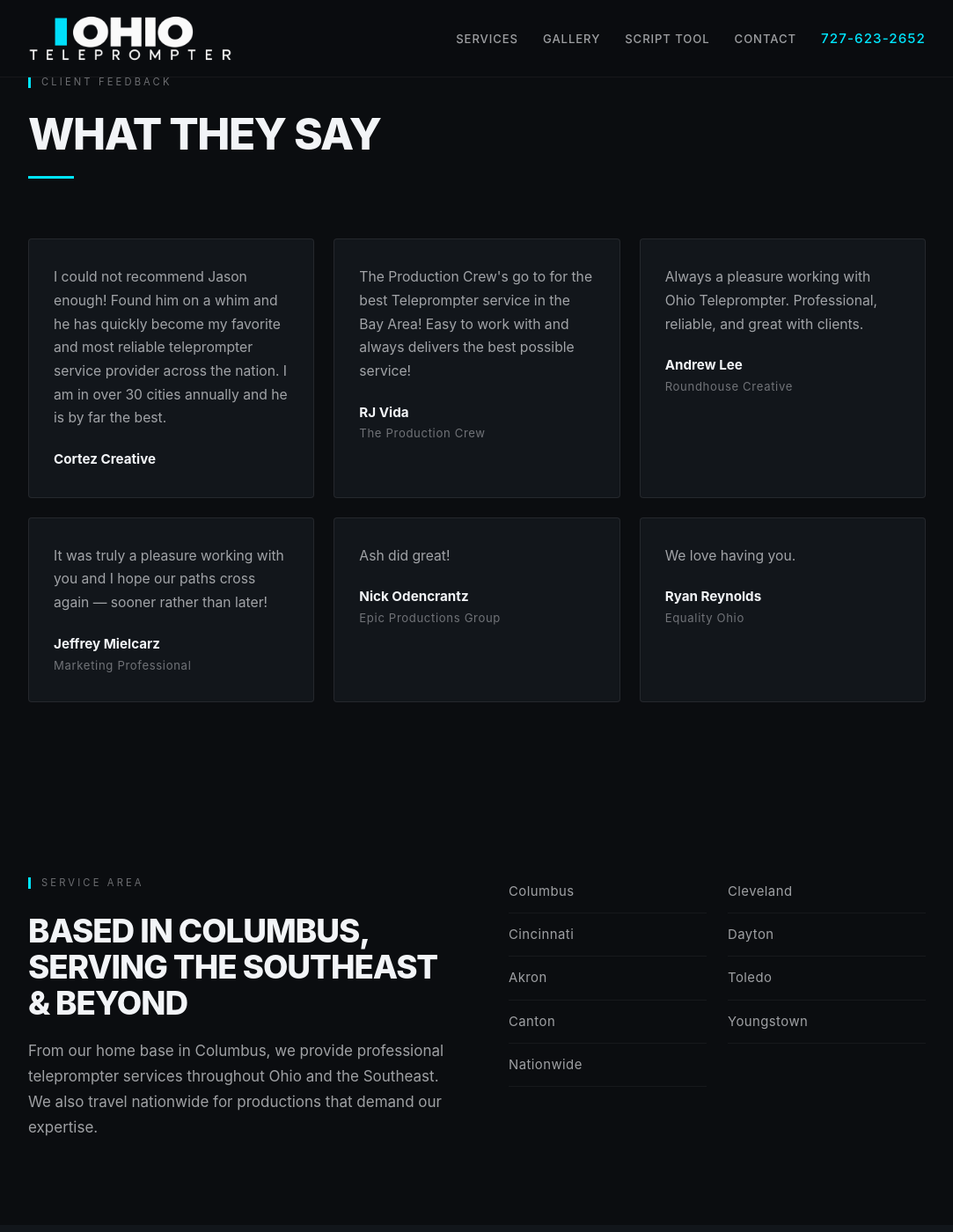
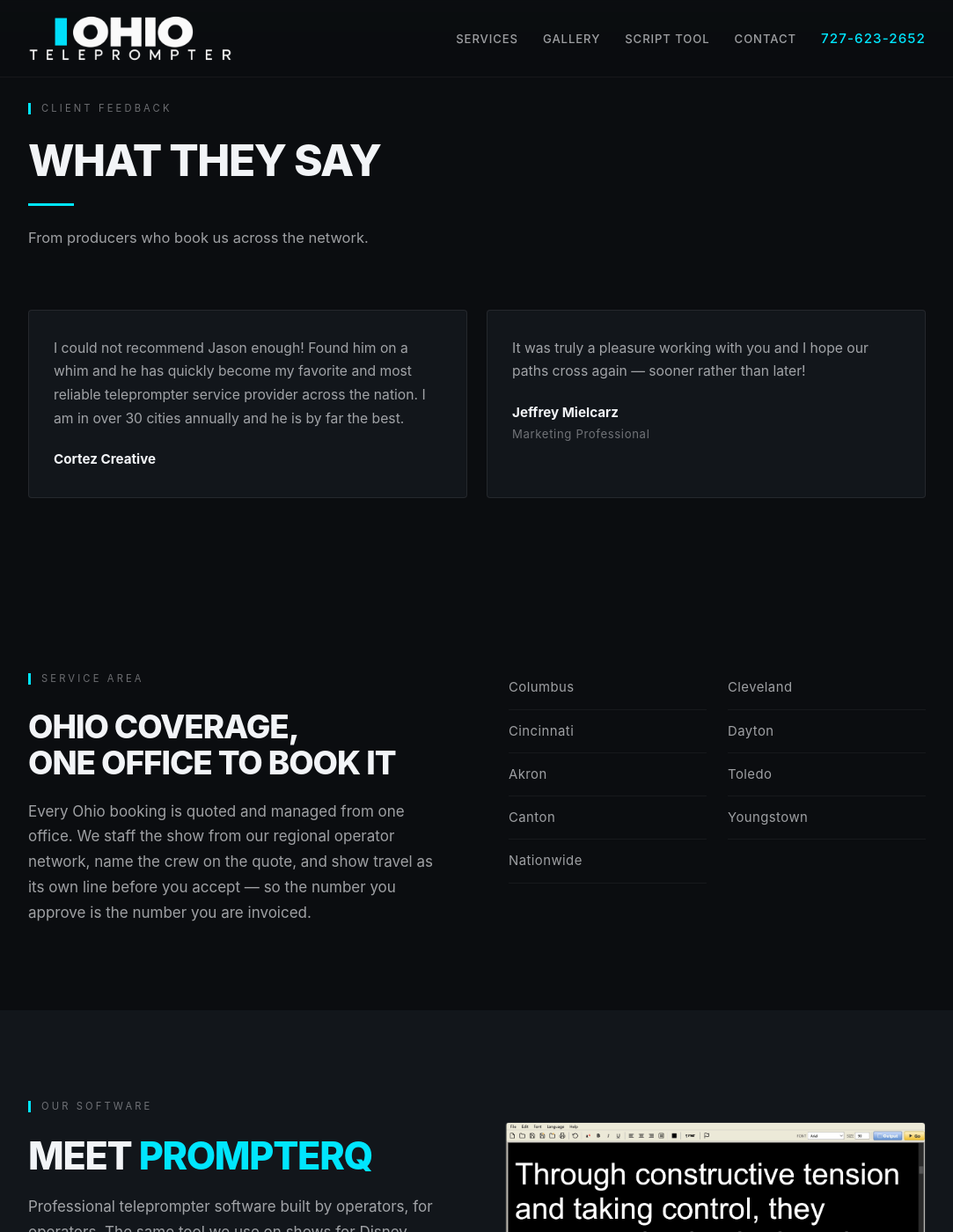
Before and after one commit to jasproj/ohioteleprompter, a Jekyll site: the page index.html, which Jekyll copies as it is, in a window 1280 px wide and 1400 px high, scrolled down 5194 px. Shown: the whole window at 88% size, without its empty margins (98-1181 px from the left). Built offline with Jekyll 4.4.1, drawn with Linux system fonts in a browser that asks for light colours; some of the changed text lies outside the part shown.

Commit message:
Honesty pass: drop swapped-state testimonials, false base claims, and fabricated schema address (#24)
Four testimonials were Florida quotes re-attributed to this state (incl. "Ryan
Reynolds, Equality Ohio" — he is Equality Florida), the hero/coverage/contact/
footer claimed a local base that does not exist, and the LocalBusiness schema
carried a made-up local address with region "FL". Replaced with the truthful
network model: bookings managed from Tampa HQ, crews staffed regionally, crew and
travel shown on the quote. Schema is now ProfessionalService with the real HQ
address, areaServed = this state, parentOrganization = National Teleprompter.
Full state-specific differentiation follows the operator-bench research.


Claude-Session: https://claude.ai/code/session_01Nvz6MHpRRD524cvTRtNsRm

Co-authored-by: Claude Fable 5.1 <noreply@anthropic.com>

```diff
--- a/index.html
+++ b/index.html
@@ -3,8 +3,8 @@
 <head>
     <meta charset="UTF-8">
     <meta name="viewport" content="width=device-width, initial-scale=1.0">
-    <title>Teleprompter Services Columbus & Ohio | Ohio Teleprompter</title>
-    <meta name="description" content="Professional teleprompter services in Columbus, Cleveland, Cincinnati, and throughout Ohio. Experienced teleprompter operators for live events, corporate video, broadcast TV, and political events since 1999.">
+    <title>Teleprompter Rental Ohio | Operator Included | National Teleprompter Network</title>
+    <meta name="description" content="Teleprompter rental with operator across Ohio — Columbus, Cleveland, Cincinnati, Dayton. Presidential glass, camera-mount, confidence monitors. Crews staffed from our regional network; quotes show crew and travel before you accept.">
 
     <link rel="canonical" href="https://ohioteleprompter.com/">
 
@@ -25,8 +25,8 @@
     <meta name="theme-color" content="#0B0D10">
 
     <!-- Open Graph -->
-    <meta property="og:title" content="Teleprompter Services in Columbus & Ohio">
-    <meta property="og:description" content="Professional teleprompter services in Columbus, Cleveland, Cincinnati, and throughout Ohio. Experienced operators for live events, corporate video, and broadcast since 1999.">
+    <meta property="og:title" content="Teleprompter Rental Ohio | Operator Included">
+    <meta property="og:description" content="Teleprompter rental with operator across Ohio — Columbus, Cleveland, Cincinnati, Dayton. Presidential glass, camera-mount, confidence monitors. Crews staffed from our regional network; quotes show crew and travel before you accept.">
     <meta property="og:type" content="website">
     <meta property="og:url" content="https://ohioteleprompter.com/">
     <meta property="og:image" content="https://ohioteleprompter.com/og-image.jpg">
@@ -36,9 +36,10 @@
     <script type="application/ld+json">
     {
         "@context": "https://schema.org",
-        "@type": "LocalBusiness",
+        "@type": "ProfessionalService",
         "name": "Ohio Teleprompter",
-        "description": "Professional teleprompter services in Columbus and throughout Ohio for live events, video production, corporate communications, and broadcast television.",
+        "alternateName": "National Teleprompter — Ohio",
+        "description": "Teleprompter rental with operator across Ohio. Bookings managed from the National Teleprompter Network headquarters in Tampa, FL; crews staffed from the regional operator network.",
         "url": "https://ohioteleprompter.com",
         "logo": "https://ohioteleprompter.com/logo-header.png",
         "image": "https://ohioteleprompter.com/og-image.jpg",
@@ -46,29 +47,43 @@
         "email": "jason@floridateleprompter.com",
         "address": {
             "@type": "PostalAddress",
-            "streetAddress": "Columbus",
-            "addressLocality": "Columbus",
+            "addressLocality": "Temple Terrace",
             "addressRegion": "FL",
-            "postalCode": "43215",
+            "postalCode": "33617",
             "addressCountry": "US"
         },
-        "geo": {
-            "@type": "GeoCoordinates",
-            "latitude": "39.9612",
-            "longitude": "-82.9988"
+        "areaServed": [
+            {
+                "@type": "State",
+                "name": "Ohio"
+            },
+            {
+                "@type": "City",
+                "name": "Columbus"
+            },
+            {
+                "@type": "City",
+                "name": "Cleveland"
+            },
+            {
+                "@type": "City",
+                "name": "Cincinnati"
+            },
+            {
+                "@type": "City",
+                "name": "Dayton"
+            }
+        ],
+        "parentOrganization": {
+            "@type": "Organization",
+            "name": "National Teleprompter",
+            "url": "https://nationalteleprompter.com"
         },
-        "areaServed": [
-            {"@type": "State", "name": "Ohio"},
-            {"@type": "City", "name": "Columbus"},
-            {"@type": "City", "name": "Cleveland"},
-            {"@type": "City", "name": "Cincinnati"},
-            {"@type": "City", "name": "Dayton"}
-        ],
         "foundingDate": "1999",
         "priceRange": "$$",
-        "openingHours": "Mo-Su 00:00-23:59",
         "sameAs": [
             "https://nationalteleprompter.com",
+            "https://floridateleprompter.com",
             "https://www.productionhub.com/profiles/details/177046"
         ]
     }
@@ -504,7 +519,7 @@
         <div class="wrap">
             <p class="hero-tagline">Powering Outstanding Performances</p>
             <h1>Professional Teleprompter Operators for Live Events, Broadcast & Corporate Video</h1>
-            <p class="hero-vp">25+ years. Broadcast-grade gear. Trusted on shows for Obama, Disney, ESPN, WWE, and Fortune 500 producers. Based in Columbus, serving Ohio and nationwide.</p>
+            <p class="hero-vp">25+ years. Broadcast-grade gear. Trusted on shows for Obama, Disney, ESPN, WWE, and Fortune 500 producers. Bookings managed from our Tampa headquarters, crews staffed across Ohio from our regional operator network.</p>
             <div class="hero-ctas">
                 <a href="#contact" class="btn btn-primary">Get a Quote</a>
                 <a href="tel:727-623-2652" class="btn btn-secondary">Call 727-623-2652</a>
@@ -680,6 +695,7 @@
             <div class="sec-head">
                 <span class="eyebrow">Client Feedback</span>
                 <h2 class="sec-title">What They Say</h2>
+                <p class="sec-sub">From producers who book us across the network.</p>
             </div>
             <div class="quote-grid">
                 <blockquote class="quote">
@@ -687,29 +703,9 @@
                     <div class="quote-by">Cortez Creative</div>
                 </blockquote>
                 <blockquote class="quote">
-                    <p>The Production Crew's go to for the best Teleprompter service in the Bay Area! Easy to work with and always delivers the best possible service!</p>
-                    <div class="quote-by">RJ Vida</div>
-                    <div class="quote-co">The Production Crew</div>
-                </blockquote>
-                <blockquote class="quote">
-                    <p>Always a pleasure working with Ohio Teleprompter. Professional, reliable, and great with clients.</p>
-                    <div class="quote-by">Andrew Lee</div>
-                    <div class="quote-co">Roundhouse Creative</div>
-                </blockquote>
-                <blockquote class="quote">
                     <p>It was truly a pleasure working with you and I hope our paths cross again — sooner rather than later!</p>
                     <div class="quote-by">Jeffrey Mielcarz</div>
                     <div class="quote-co">Marketing Professional</div>
-                </blockquote>
-                <blockquote class="quote">
-                    <p>Ash did great!</p>
-                    <div class="quote-by">Nick Odencrantz</div>
-                    <div class="quote-co">Epic Productions Group</div>
-                </blockquote>
-                <blockquote class="quote">
-                    <p>We love having you.</p>
-                    <div class="quote-by">Ryan Reynolds</div>
-                    <div class="quote-co">Equality Ohio</div>
                 </blockquote>
             </div>
         </div>
@@ -721,8 +717,8 @@
             <div class="cov-grid">
                 <div class="cov-text">
                     <span class="eyebrow">Service Area</span>
-                    <h3>Based in Columbus,<br>Serving the Southeast & Beyond</h3>
-                    <p>From our home base in Columbus, we provide professional teleprompter services throughout Ohio and the Southeast. We also travel nationwide for productions that demand our expertise.</p>
+                    <h3>Ohio Coverage,<br>One Office to Book It</h3>
+                    <p>Every Ohio booking is quoted and managed from one office. We staff the show from our regional operator network, name the crew on the quote, and show travel as its own line before you accept &mdash; so the number you approve is the number you are invoiced.</p>
                 </div>
                 <div class="cities">
                     <div><a href="/teleprompter-columbus-oh.html">Columbus</a></div>
@@ -776,7 +772,7 @@
                     <h2 class="sec-title">Lock In Your Show Date</h2>
                     <a href="tel:727-623-2652" class="phone-big">727-623-2652</a>
                     <p class="contact-meta">or email <a href="mailto:jason@floridateleprompter.com">jason@floridateleprompter.com</a></p>
-                    <p class="contact-loc">Based in Columbus, Ohio • Serving the Midwest & Nationwide</p>
+                    <p class="contact-loc">Serving all of Ohio &bull; Booked from our Tampa office &bull; Part of the National Teleprompter Network</p>
                 </div>
                 <form class="contact-form" action="https://formspree.io/f/mjknplbe" method="POST">
                     <p class="form-note">Same business day response. 48-hour minimum notice for bookings.</p>
@@ -803,7 +799,7 @@
             <div class="foot-grid">
                 <div class="foot-brand">
                     <a href="/"><img src="/logo-header.png" alt="Ohio Teleprompter" loading="lazy"></a>
-                    <p>Professional teleprompting services for productions of every scale. Based in Columbus, serving the Southeast and beyond since 1999.</p>
+                    <p>Professional teleprompting services for productions of every scale. Teleprompter rental with operator across Ohio. Part of the National Teleprompter Network since 1999.</p>
                     <p class="foot-net">Part of the <a href="https://nationalteleprompter.com">National Teleprompter</a> Network</p>
                 </div>
                 <div class="foot-col">
```
